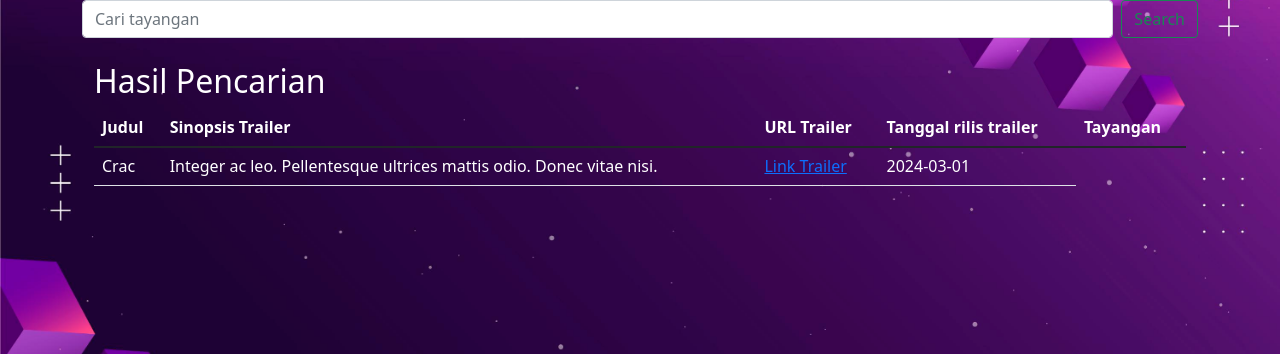
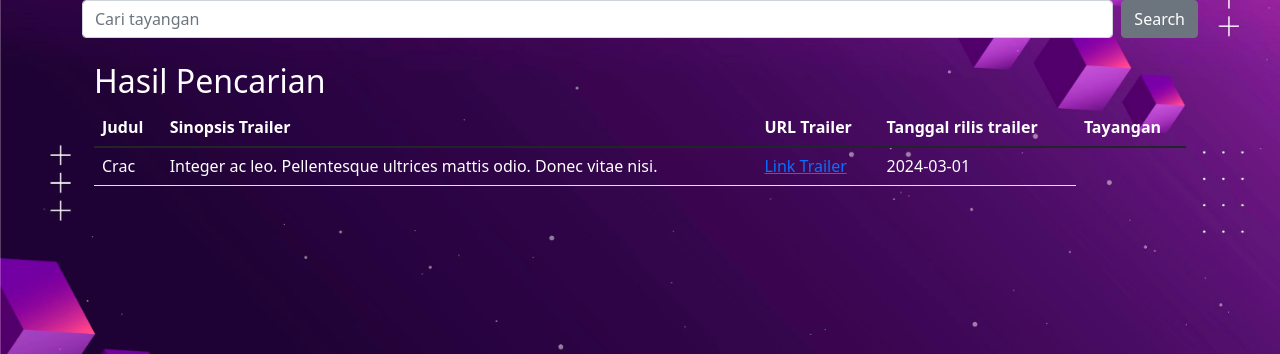
Before and after one commit to BASDAT-F12/F12-PacilFlix, a Django app: page /infolist/search-tayangan/ in a window 1280 px wide. Shown: the part 66-420 px from the top of the page. Run offline with Django 5.2, Linux system fonts and the light colour scheme.

Commit message:
added button configs

```diff
--- a/infolist/templates/detail-tayangan-episode.html
+++ b/infolist/templates/detail-tayangan-episode.html
@@ -10,7 +10,7 @@
         <h1>HALAMAN EPISODE</h1>
         <h2>Judul: Resurrecting the Street Walker</h2>
         <h3>Sub Judul: Whispers in the Dark</h3>
-        <button onclick="window.location.href='https://www.pacilflix.com/watch_episode';">Tonton</button>
+        <button onclick="window.location.href='https://www.pacilflix.com/watch_episode';" style="color: black;">Tonton</button>
 
         <p>Sinopsis Episode: Nullam porttitor lacus at turpis. Donec posuere metus vitae ipsum. Aliquam non mauris.</p>
         <p>Durasi Episode: 98 minutes</p>
--- a/infolist/templates/search-tayangan.html
+++ b/infolist/templates/search-tayangan.html
@@ -23,7 +23,7 @@
 <div class='container'>
     <form class="d-flex" role="search" action="{% url 'infolist:search_list' %}" method="get">
         <input class="form-control me-2" type="search" placeholder="Cari tayangan" aria-label="Search" name="q">
-        <button class="btn btn-outline-success" type="submit">Search</button>
+        <button class="btn btn-secondary" type="submit">Search</button>
     </form>
     <div class="container mt-4">
         <h2>Hasil Pencarian</h2>
```
